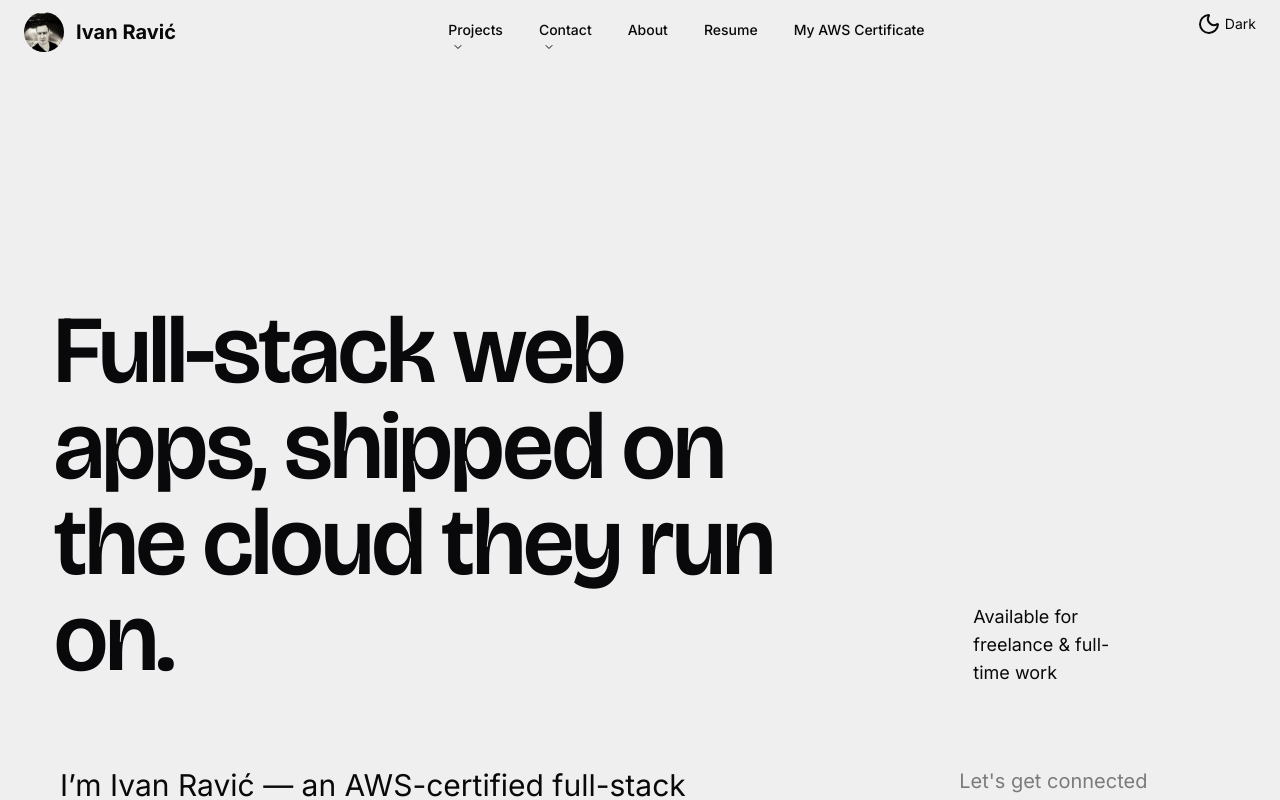
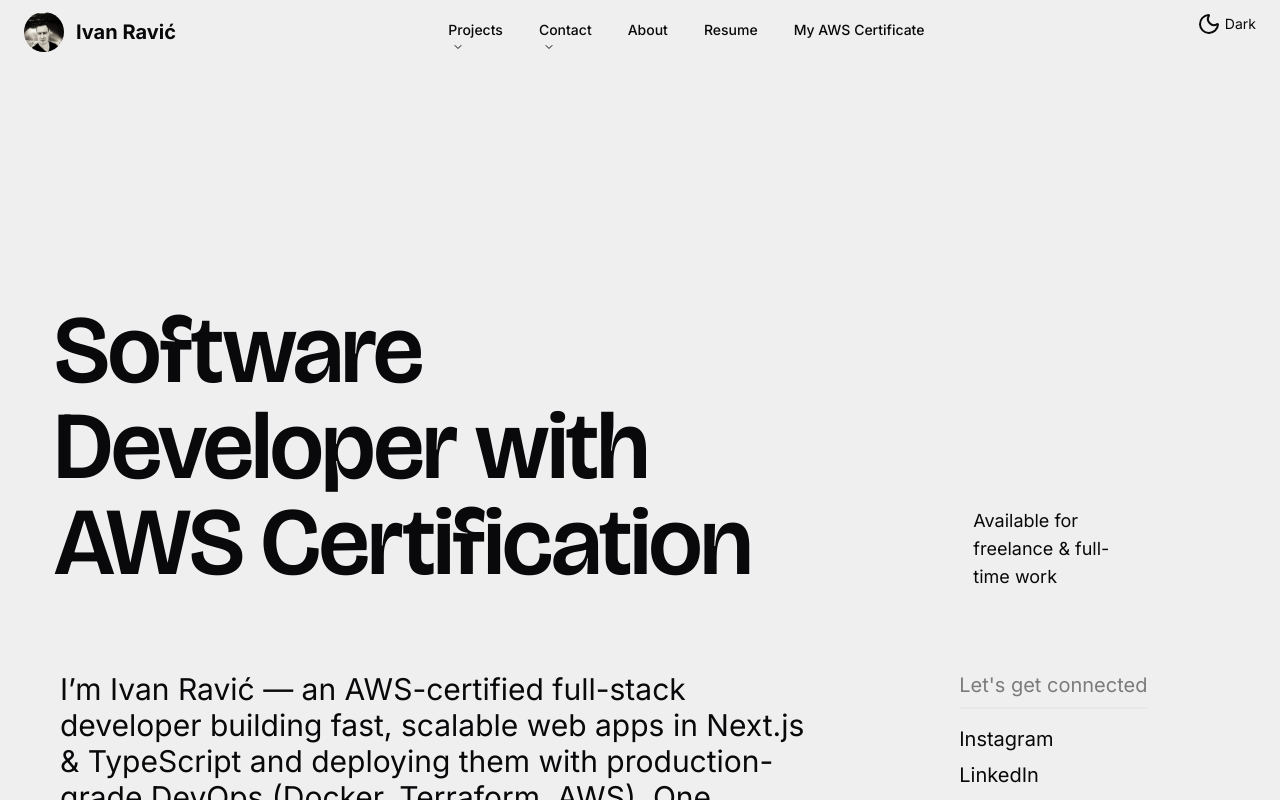
Before and after one commit to IvanRavic88/portfolio_nextjs_docker, a Next.js app: page / in a window 1280 px wide. Shown: the top 800 px of the page. Built offline with nearby package versions, Linux system fonts and the light colour scheme; some icons are missing.

Commit message:
revert: restore hero headline to "Software Developer with AWS Certification"
Per feedback: keep the job-title headline. Intro paragraph and availability
note from the copy rewrite are kept.

```diff
--- a/src/app/page.tsx
+++ b/src/app/page.tsx
@@ -16,7 +16,7 @@ export default function Home() {
               <FadeIn className="col-span-8 text-left" delay={0}>
                 <h1 className="-ml-[0.375rem] text-4xl sm:text-5xl md:text-8xl 2xl:text-9xl">
                   <span className="hidden">Ivan Ravić</span>
-                  <span>Full-stack web apps, shipped on the cloud they run on.</span>
+                  <span>Software Developer with AWS Certification</span>
                 </h1>
               </FadeIn>
               <FadeIn
```
